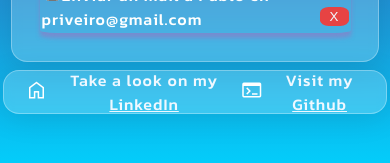
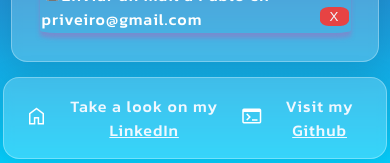
Before and after one commit to pablo-riveiro-uy/ToDoList, a React (Create React App) app: page / in a window 390 px wide. Shown: the part 681-844 px from the top of the page. Built offline with nearby package versions, Linux system fonts and the light colour scheme.

Commit message:
displaying better footer

```diff
--- a/src/App.css
+++ b/src/App.css
@@ -81,8 +81,9 @@
 
 	}
 	.principal .footer {
-		margin-top: 2%;
-		height: 5%;
+		margin-top: 4%;
+		height: fit-content;
+		margin-bottom: 5%;
 		padding: 0% 4%;
 		width: 90%;
 	}
```
